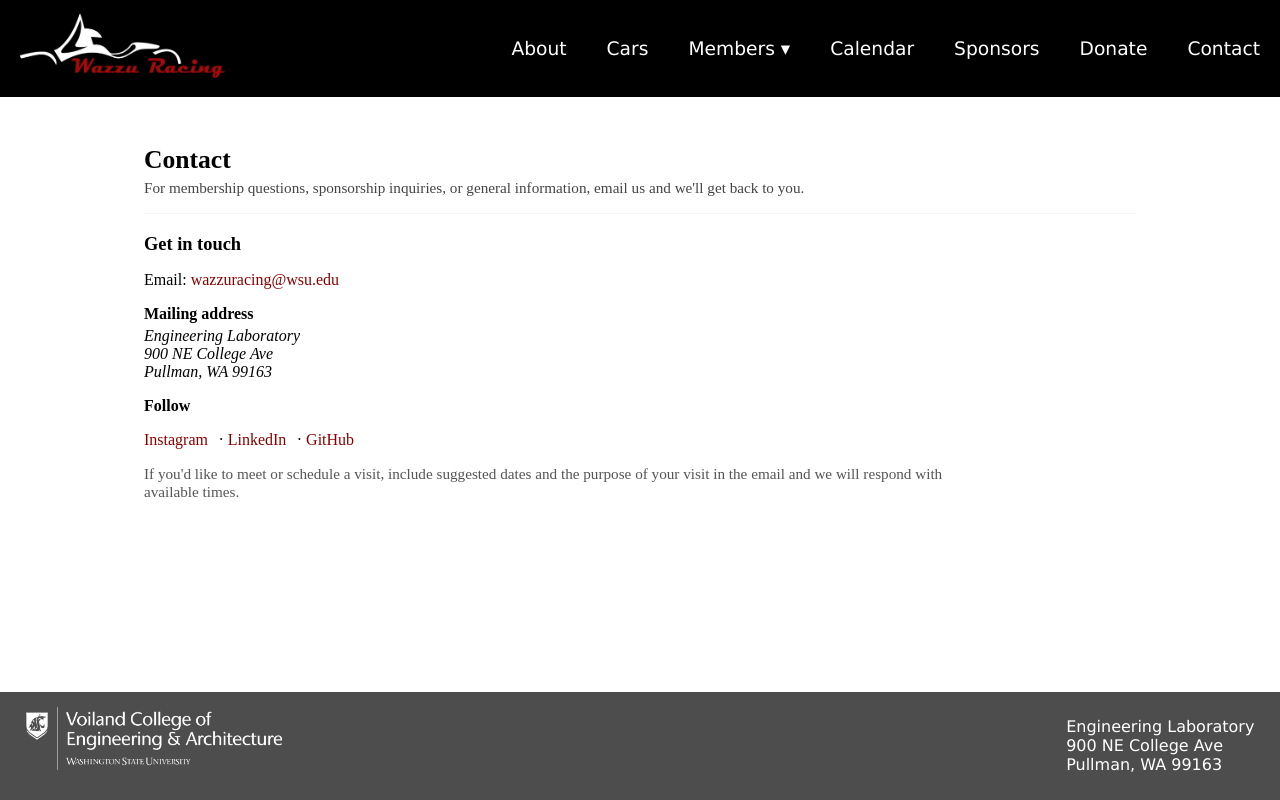
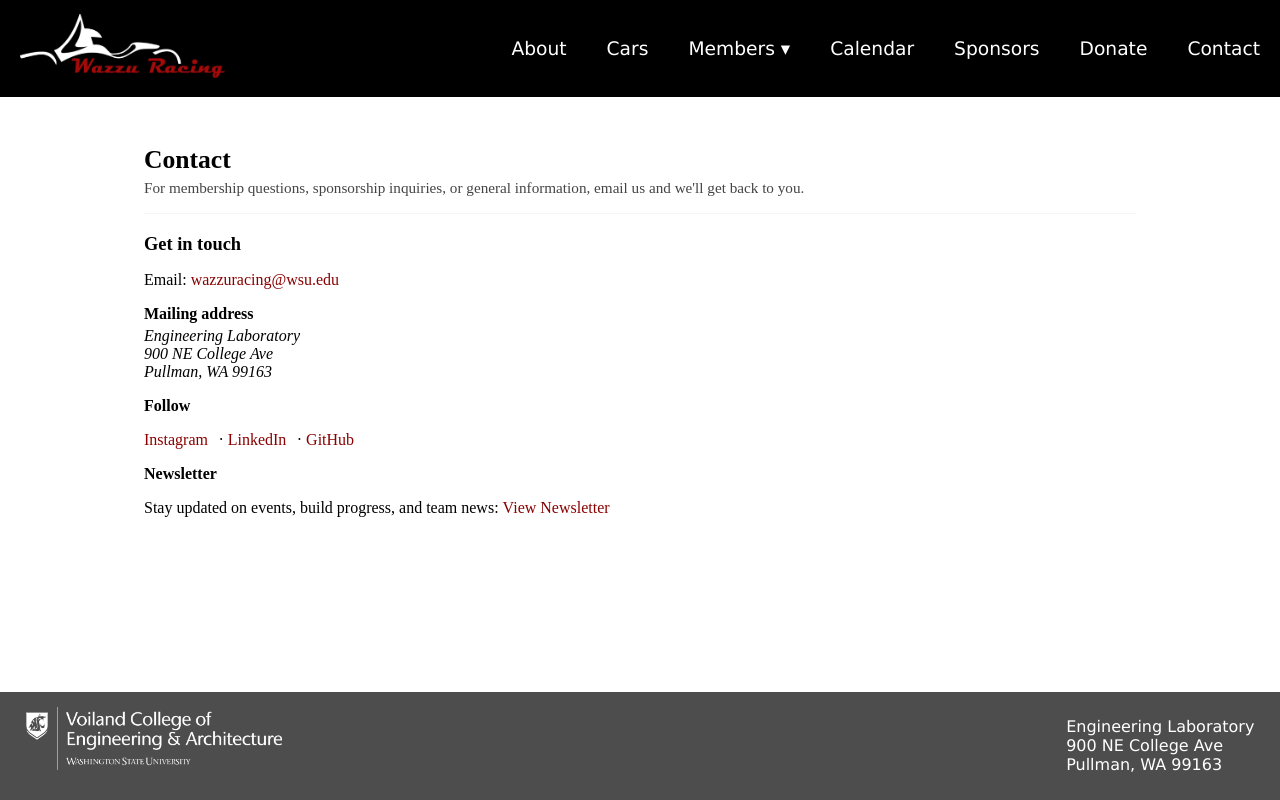
Before and after one commit to wazzu-racing/website, a SvelteKit app: page /contact in a window 1280 px wide. Built offline with nearby package versions, Linux system fonts and the light colour scheme.

Commit message:
Move link to newletter to about and contact.

```diff
--- a/src/routes/about/+page.svelte
+++ b/src/routes/about/+page.svelte
@@ -128,6 +128,10 @@
 				>wazzuracing@wsu.edu</a
 			>. Follow our club pages and social media for the latest build updates and event
 			announcements.
+		</p>
+		<p>
+			Stay informed with our <a href="/newsletter">newsletter</a> for updates on events, build progress,
+			and team news.
 		</p>
 	</section>
 </main>
--- a/src/routes/calendar/+page.svelte
+++ b/src/routes/calendar/+page.svelte
@@ -177,9 +177,6 @@
 		<h1>Calendar</h1>
 		<p class="lede">
 			Public events, meetings, and competition dates. Click an event to view more details.
-		</p>
-		<p>
-			<button class="cta" on:click={() => navigateTo('/newsletter')}>Newsletter</button>
 		</p>
 	</header>
 
--- a/src/routes/contact/+page.svelte
+++ b/src/routes/contact/+page.svelte
@@ -41,9 +41,10 @@
 			<a href="https://github.com/wazzu-racing" target="_blank" rel="noopener">GitHub</a>
 		</p>
 
-		<p class="note">
-			If you'd like to meet or schedule a visit, include suggested dates and the purpose of your
-			visit in the email and we will respond with available times.
+		<h3>Newsletter</h3>
+		<p>
+			Stay updated on events, build progress, and team news:
+			<a href="/newsletter" class="newsletter-link">View Newsletter</a>
 		</p>
 	</section>
 </main>
@@ -124,6 +125,16 @@
 		font-size: 0.95rem;
 	}
 
+	.newsletter-link {
+		color: #8a0000;
+		text-decoration: none;
+		font-weight: 500;
+	}
+
+	.newsletter-link:hover {
+		text-decoration: underline;
+	}
+
 	@media (max-width: 600px) {
 		.container {
 			margin: 1rem;
```
